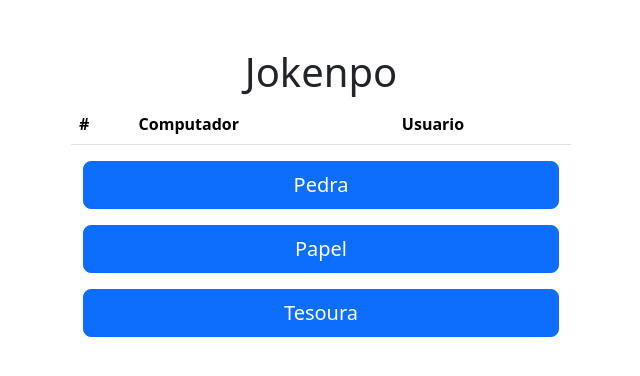
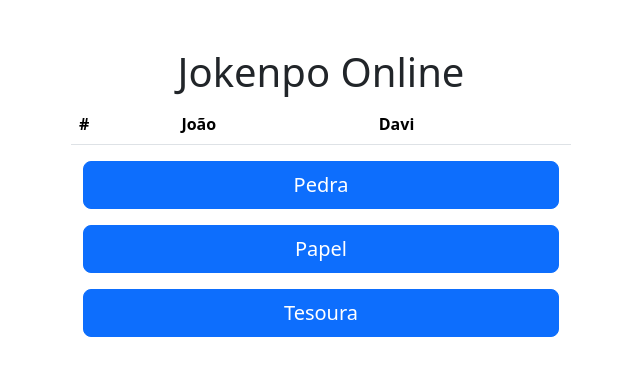
Before and after one commit to LacamJC/jokenpo, a plain HTML site: page index.html in a window 1280 px wide. Shown: the whole page, without its empty margins (319-959 px from the left). Drawn offline with nearby package versions, Linux system fonts and the light colour scheme.

Commit message:
Adicionando mecanica para o davi

```diff
--- a/index.html
+++ b/index.html
@@ -9,7 +9,7 @@
   </head>
   <body>
     <div class="bg-succsess  my-5" id="container">
-        <h1 class="text-center">Jokenpo</h1>
+        <h1 class="text-center">Jokenpo Online</h1>
 
         <div class="placar row w-100 m-auto" >
             <!-- <div class="mb-3 col">
@@ -24,8 +24,8 @@
                 <thead>
                   <tr>
                     <th scope="col">#</th>
-                    <th scope="col">Computador</th>
-                    <th>Usuario</th>
+                    <th scope="col">João</th>
+                    <th>Davi</th>
                   </tr>
                 </thead>
                 <tbody id="tbody">
@@ -163,7 +163,7 @@
                 resultado.innerHTML = `    <div class="alert alert-primary"><p>O vencedor foi : <strong>${ganhador}</strong></p><p>O Usuario escolheu <strong>${usuario}</strong> e o computador escolheu <strong>${computador}</strong></p></div>`
 
                 tbody.innerHTML += `<tr><th scope="row">${cont}</th><td>${resComp}</td><td>${resUsu}</td></tr> `
-            }, 1000)
+            }, Math.floor(Math.random() * 9001) + 1000)
 
 
         }
```
